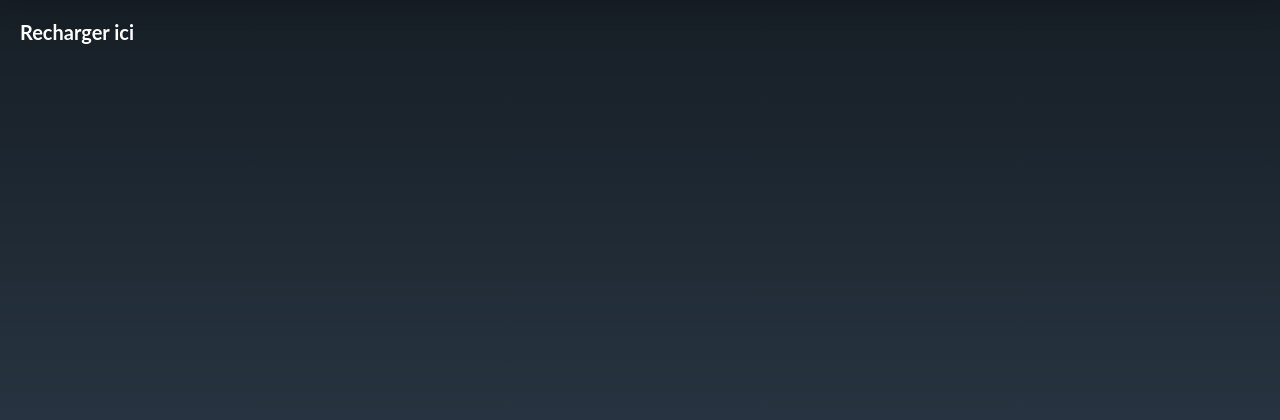
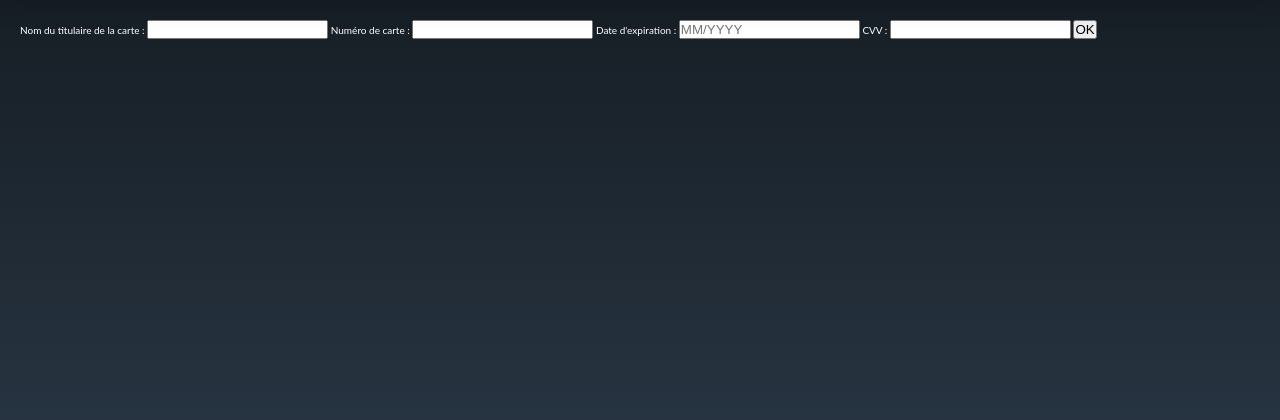
Before and after one commit to StagramTG/GL52_CrunchLabProjects, a Django app: page /wallet/charge/ in a window 1280 px wide. Shown: the part 55-475 px from the top of the page. Run offline with Django 3.2, Linux system fonts and the light colour scheme.

Commit message:
Ajout du formulaire de CB

```diff
--- a/clpm/wallet/templates/wallet/charge.html
+++ b/clpm/wallet/templates/wallet/charge.html
@@ -15,6 +15,19 @@
 </div>
 
 <body>
+    <form>
+        <label for="card_name">Nom du titulaire de la carte :</label>
+        <input id="card_name" type="text" name="card_name" value="">
 
-	<h1>Recharger ici</h1>
+        <label for="card_number">Numéro de carte :</label>
+        <input id="card_number" type="text" name="card_number" value="">
+
+        <label for="card_date">Date d'expiration :</label>
+        <input id="card_date" type="text" name="card_date" placeholder="MM/YYYY">
+
+        <label for="card_cvv">CVV :</label>
+        <input id="card_cvv" type="text" name="card_cvv" value="">
+
+        <input type="submit" value="OK">
+    </form>
 </body>
```
